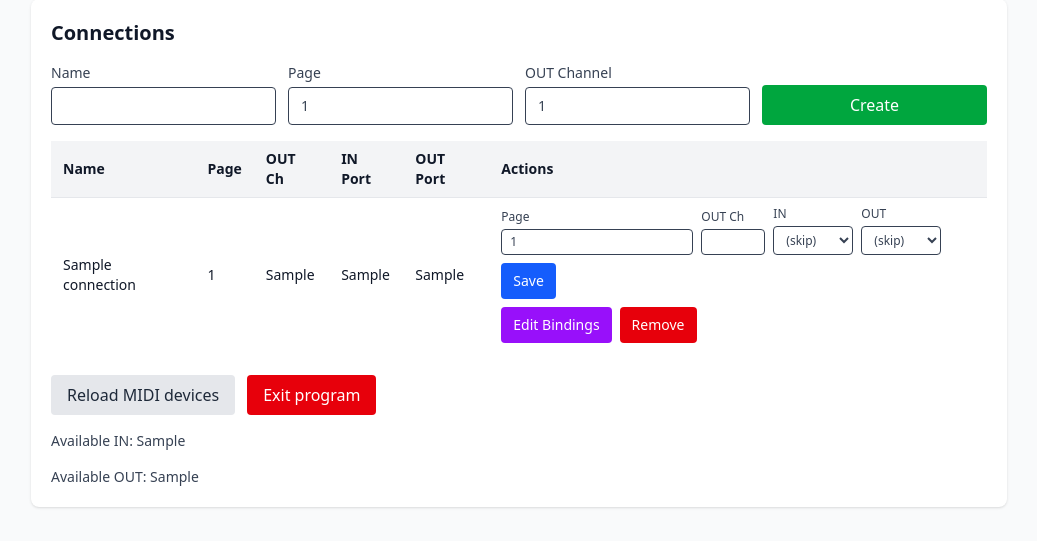
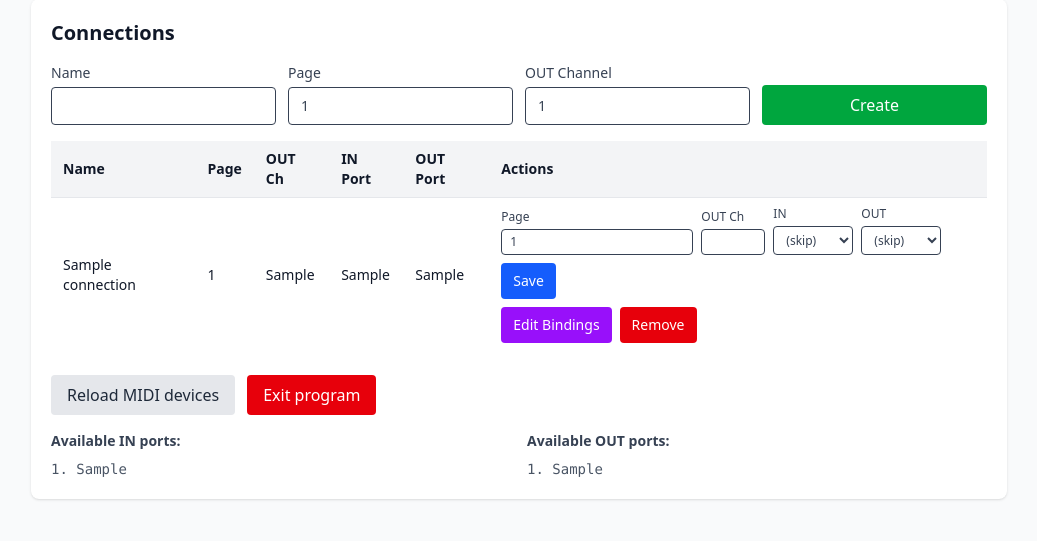
Before and after one commit to Lyagva/MIDICompanion, a Flask app: template templates/index.html in a window 1280 px wide. Shown: the part 259-800 px from the top of the page, without its empty margins (121-1158 px from the left). Run offline with Flask 3, Linux system fonts and the light colour scheme; the template is opened without the code that fills it: most values are stand-ins (such as "Sample title", 1, 10 or a date in 2020); some libraries are stand-ins or nearby versions.

Commit message:
Changed midi ports in WebGUI

```diff
--- a/midi.py
+++ b/midi.py
@@ -56,8 +56,8 @@ class Devices:
         self.update()
 
     def update(self):
-        self.midi_in = rtmidi2.get_in_ports()
-        self.midi_out = rtmidi2.get_out_ports()
+        self.midi_in = list(map(lambda x: ' '.join(x.split(' ')[:-1]), rtmidi2.get_in_ports()))
+        self.midi_out = list(map(lambda x: ' '.join(x.split(' ')[:-1]), rtmidi2.get_out_ports()))
 
     def get_out(self):
         return self.midi_out
--- a/templates/index.html
+++ b/templates/index.html
@@ -119,8 +119,33 @@
         </form>
       </div>
 
-      <p class="text-sm text-gray-700">Available IN: {{ midi_in }}</p>
-      <p class="text-sm text-gray-700">Available OUT: {{ midi_out }}</p>
+      <div class="mt-4 grid grid-cols-1 md:grid-cols-2 gap-4">
+        <div>
+          <h3 class="text-sm font-semibold text-gray-700 mb-2">Available IN ports:</h3>
+          {% if midi_in %}
+            <ol class="text-sm text-gray-600 list-decimal list-inside space-y-1">
+              {% for port in midi_in %}
+                <li class="font-mono">{{ port }}</li>
+              {% endfor %}
+            </ol>
+          {% else %}
+            <p class="text-sm text-gray-500 italic">No MIDI IN ports detected</p>
+          {% endif %}
+        </div>
+
+        <div>
+          <h3 class="text-sm font-semibold text-gray-700 mb-2">Available OUT ports:</h3>
+          {% if midi_out %}
+            <ol class="text-sm text-gray-600 list-decimal list-inside space-y-1">
+              {% for port in midi_out %}
+                <li class="font-mono">{{ port }}</li>
+              {% endfor %}
+            </ol>
+          {% else %}
+            <p class="text-sm text-gray-500 italic">No MIDI OUT ports detected</p>
+          {% endif %}
+        </div>
+      </div>
     </section>
   </div>
 </body>
```
